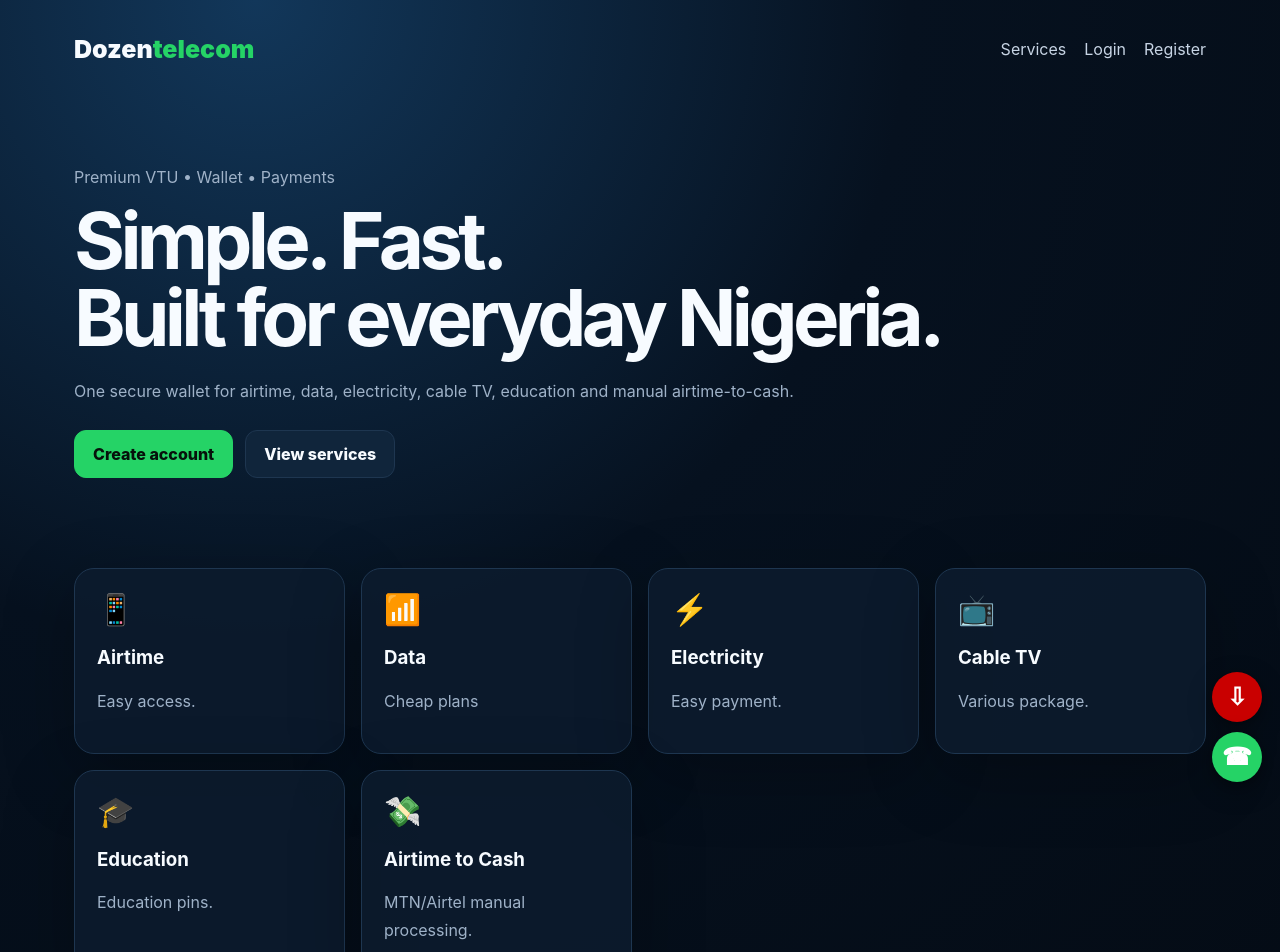
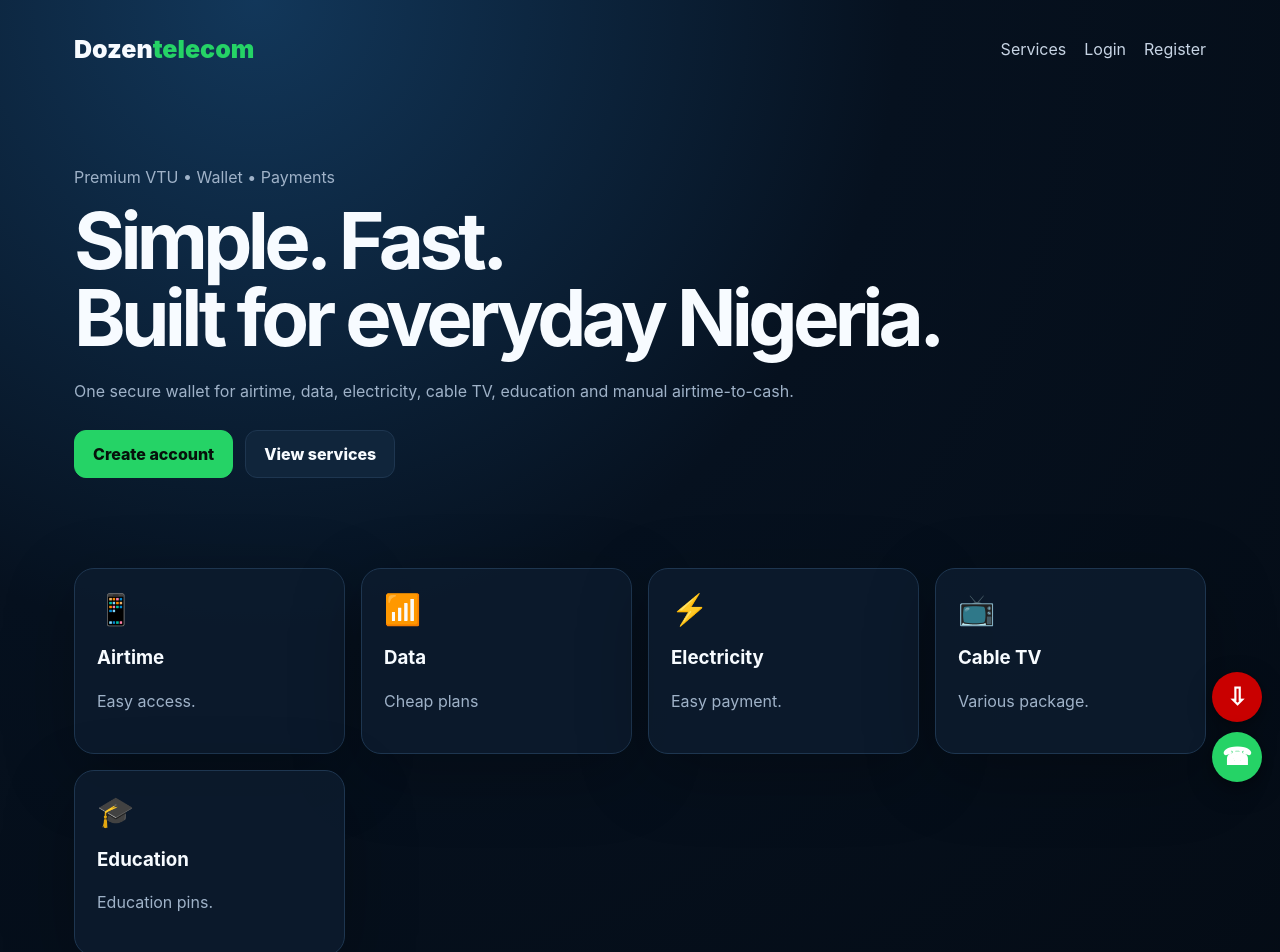
Before and after one commit to dozentelecom/dozentelecom, a Next.js app: page / in a window 1280 px wide. Shown: the top 952 px of the page. Built offline with nearby package versions, Linux system fonts and the light colour scheme.

Commit message:
Remove duplicate items array declaration

```diff
--- a/app/page.tsx
+++ b/app/page.tsx
@@ -1,3 +1,3 @@
 import Link from 'next/link';
-const items=[['📱','Airtime','Easy access.'],['📶','Data','Cheap plans'],['⚡','Electricity','Easy payment.'],['📺','Cable TV','Various package.'],['🎓','Education','Education pins.'],['💸','Airtime to Cash','MTN/Airtel manual processing.']];
+const items=[['📱','Airtime','Easy access.'],['📶','Data','Cheap plans'],['⚡','Electricity','Easy payment.'],['📺','Cable TV','Various package.'],['🎓','Education','Education pins.']];
 export default function Home(){return <main className="shell"><nav className="nav"><div className="brand">Dozen<span>telecom</span></div><div className="links"><Link href="/services">Services</Link><Link href="/login">Login</Link><Link href="/register">Register</Link></div></nav><section className="hero"><div className="muted">Premium VTU • Wallet • Payments</div><h1>Simple. Fast.<br/>Built for everyday Nigeria.</h1><p>One secure wallet for airtime, data, electricity, cable TV, education and manual airtime-to-cash.</p><div className="actions"><Link className="btn primary" href="/register">Create account</Link><Link className="btn" href="/services">View services</Link></div></section><div className="grid">{items.map(([i,n,d])=><div className="card" key={n}><div style={{fontSize:30}}>{i}</div><h3>{n}</h3><p className="muted">{d}</p></div>)}</div><footer className="footer">Customer support: ajibadeayodeji07@gmail.com • WhatsApp support available.</footer></main>}
```
